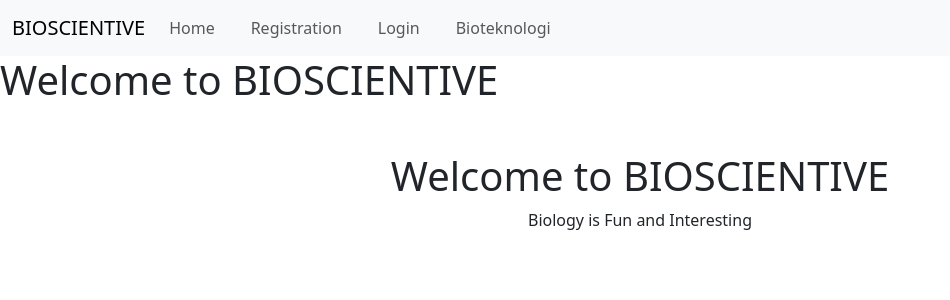
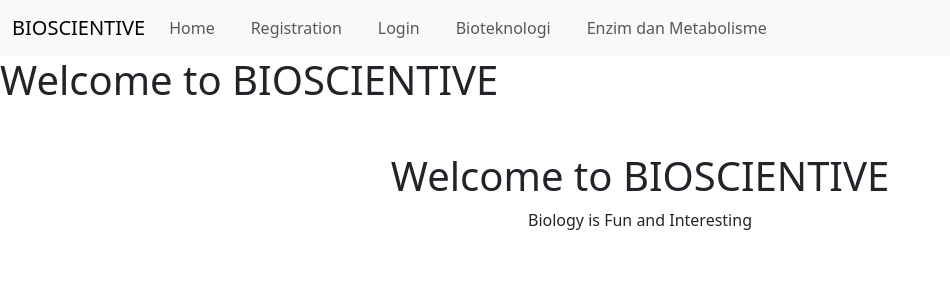
Before and after one commit to shintaem2005/Proyek-PSW1-Kelompok-7-Biologi-Kelas-12-SMA-D-IV-TRPL-Angkatan-24, a React (Create React App) app: page /home in a window 1280 px wide. Shown: the top 300 px of the page, without its empty margins (0-950 px from the left). Built offline with nearby package versions, Linux system fonts and the light colour scheme.

Commit message:
Update Navbar.js

```diff
--- a/package.json
+++ b/package.json
@@ -8,7 +8,9 @@
     "@testing-library/user-event": "^13.5.0",
     "bootstrap": "^5.3.3",
     "react": "^18.3.1",
+    "react-bootstrap": "^2.10.5",
     "react-dom": "^18.3.1",
+    "react-router-dom": "^6.28.0",
     "react-scripts": "5.0.1",
     "web-vitals": "^2.1.4"
   },
--- a/src/App.js
+++ b/src/App.js
@@ -6,6 +6,7 @@ import RegistrationForm from './pages/RegistrationForm.js';
 import LoginForm from './pages/LoginForm.js';
 import Homepage from './pages/Homepage.js';
 import Bioteknologi from './pages/Bioteknologi.js';
+import EnzymeMetabolism from './pages/EnzymeMetabolism.js'
 // import Evolusi from './pages/Evolusi.js';
 import Profile from './pages/Profile.js';
 import 'bootstrap/dist/css/bootstrap.min.css';
@@ -28,6 +29,8 @@ function App() {
 
           <Route path='/bioteknologi' element ={<Bioteknologi />} />
 
+          <Route path='/enzymemetabolism' element ={< EnzymeMetabolism/>} />
+
           {/* <Route path='/evolusi' element ={<Evolusi />} /> */}
 
           <Route path="/" element={<Navigate to="/home" replace />} />
--- a/src/components/Navbar.js
+++ b/src/components/Navbar.js
@@ -29,6 +29,9 @@ const Navbar = () => {
             <li className="nav-item">
               <Link className="nav-link" to="/bioteknologi">Bioteknologi</Link>
             </li>
+            <li className="nav-item">
+              <Link className="nav-link" to="/enzymemetabolism">Enzim dan Metabolisme</Link>
+            </li>
 
 {/*
             <li className="nav-item">
```
Also changed, not shown: 1 other file (tests, documents, lock files or other folders).
